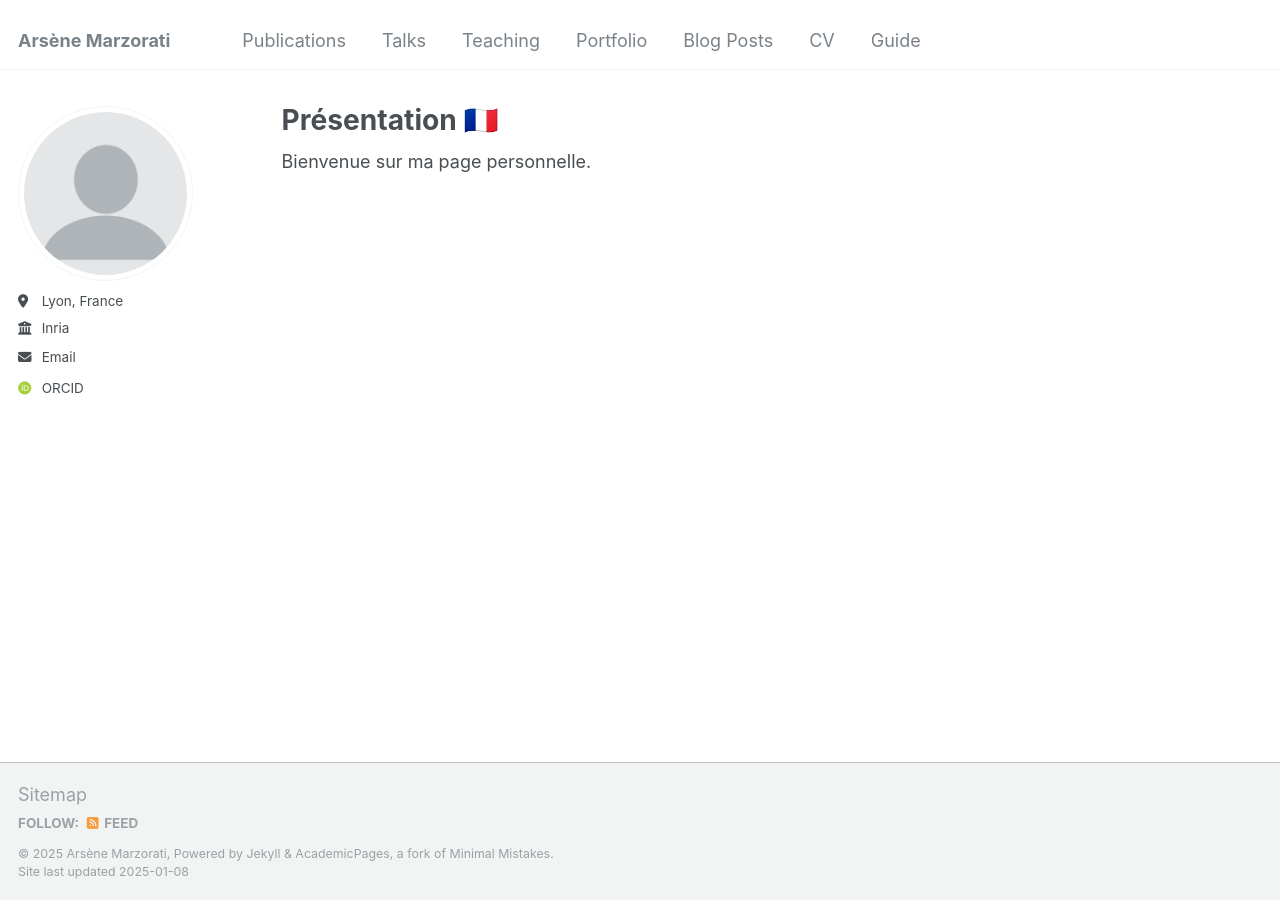
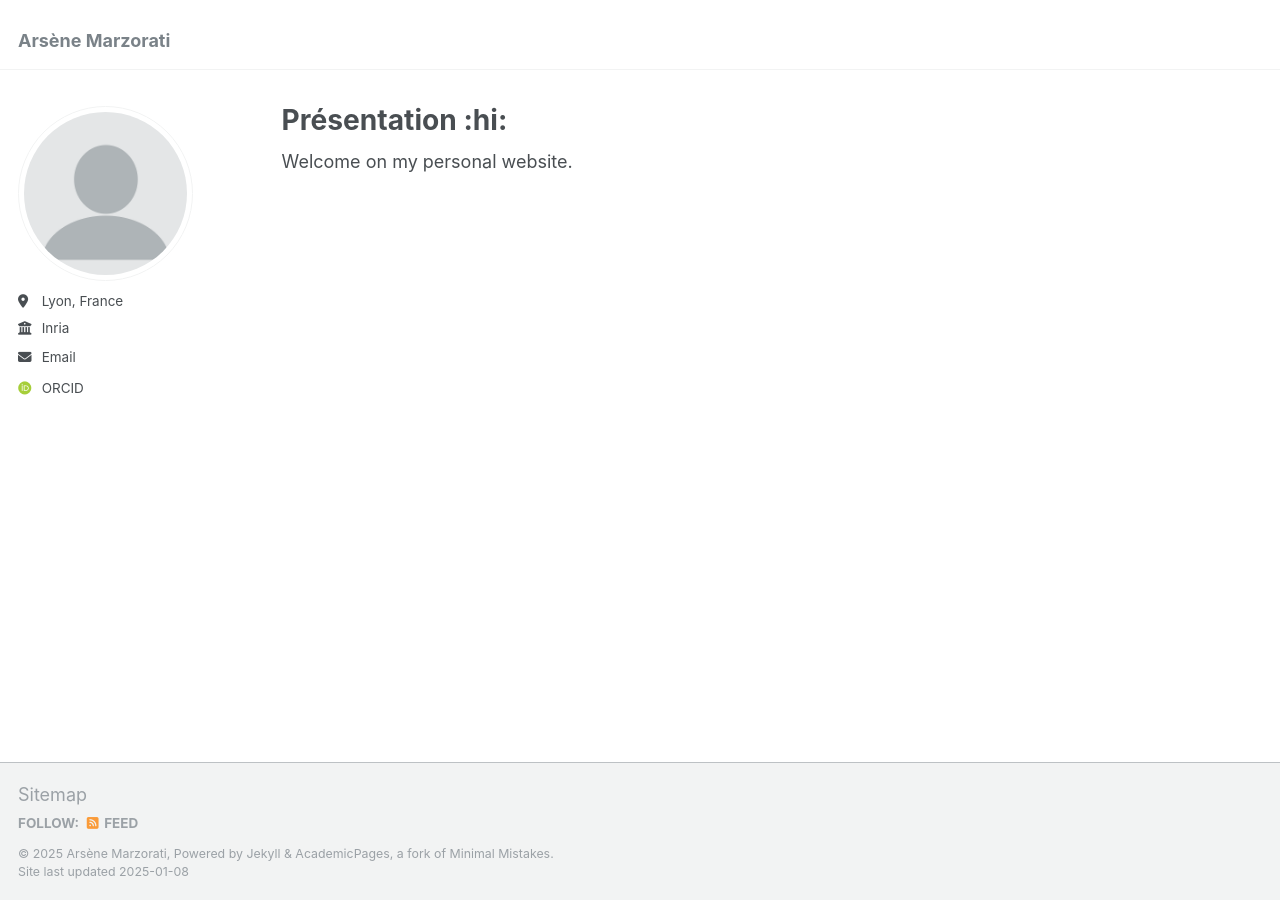
Before and after one commit to arsenemarzorati/arsenemarzorati.github.io, a Jekyll site: the page built from _pages/about.md, in a window 1280 px wide. Built offline with Jekyll 4.4.1, drawn with Linux system fonts in a browser that asks for light colours; emoji names are drawn with the system emoji font; some web fonts are replaced.

Commit message:
'Empty website'

```diff
--- /dev/null
+++ b/_pages/about.md
@@ -0,0 +1,10 @@
+---
+permalink: /
+title: "Présentation :hi:"
+author_profile: true
+redirect_from:
+  - /about/
+  - /about.html
+---
+
+Welcome on my personal website.
--- a/_pages/about_fr.md
+++ /dev/null
@@ -1,10 +0,0 @@
----
-permalink: /
-title: "Présentation :fr:"
-author_profile: true
-redirect_from:
-  - /about/
-  - /about_fr.html
----
-
-Bienvenue sur ma page personnelle.
```
Also changed, not shown: _data/navigation.yml (+14 -14 lines), _pages/about_en.md (deleted, +0 -10 lines).
